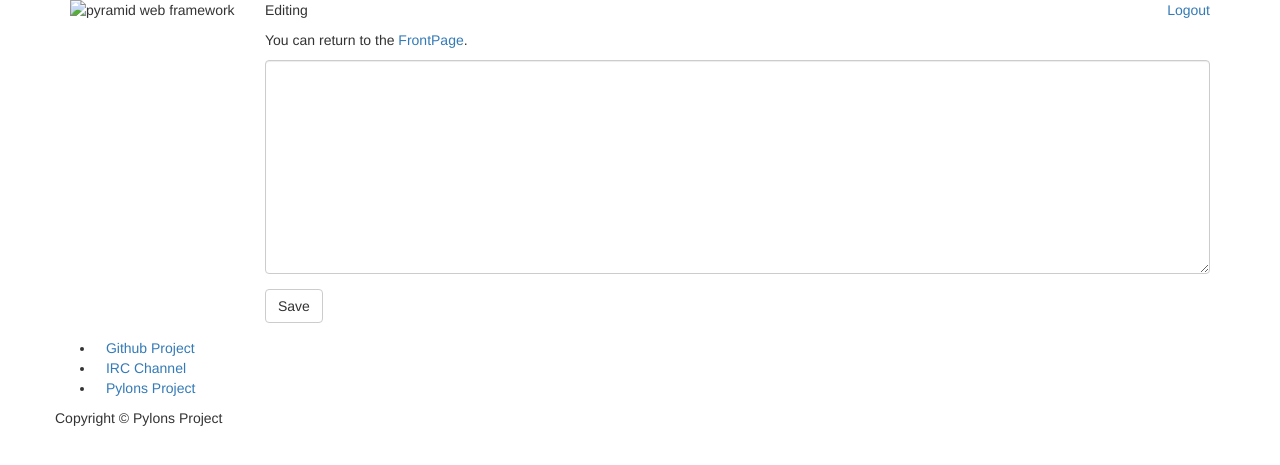
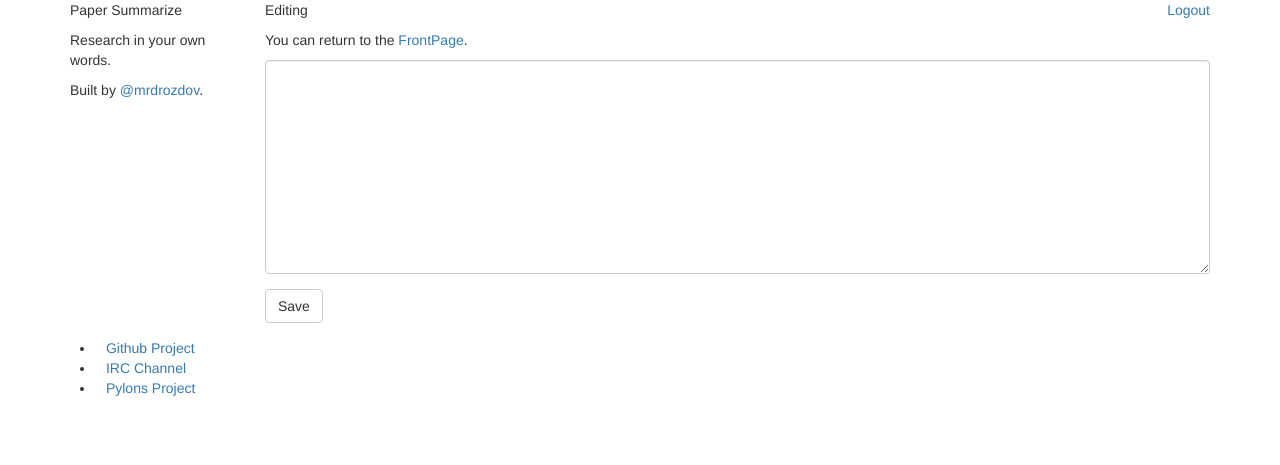
Before and after one commit to mrdrozdov/papersummarize, a Python web app: template pyramid_wiki/templates/edit.jinja2 in a window 1280 px wide. Shown: the top 465 px of the page. Run offline with Jinja, Linux system fonts and the light colour scheme; the template is opened without the code that fills it, so the values that code supplies are empty; some libraries are stand-ins or nearby versions; some web fonts are replaced.

Commit message:
Change layout slightly.

```diff
--- a/pyramid_wiki/templates/layout.jinja2
+++ b/pyramid_wiki/templates/layout.jinja2
@@ -29,7 +29,15 @@
       <div class="container">
         <div class="row">
           <div class="col-md-2">
-            <img class="logo img-responsive" src="{{request.static_url('pyramid_wiki:static/pyramid.png') }}" alt="pyramid web framework">
+            <p>
+              Paper Summarize
+            </p>
+            <p>
+              Research in your own words.
+            </p>
+            <p>
+              Built by <a href="https://twitter.com/mrdrozdov">@mrdrozdov</a>.
+            </p>
           </div>
           <div class="col-md-10">
             <div class="content">
@@ -55,11 +63,6 @@
             </ul>
           </div>
         </div>
-        <div class="row">
-          <div class="copyright">
-            Copyright &copy; Pylons Project
-          </div>
-        </div>
       </div>
     </div>
 
```
